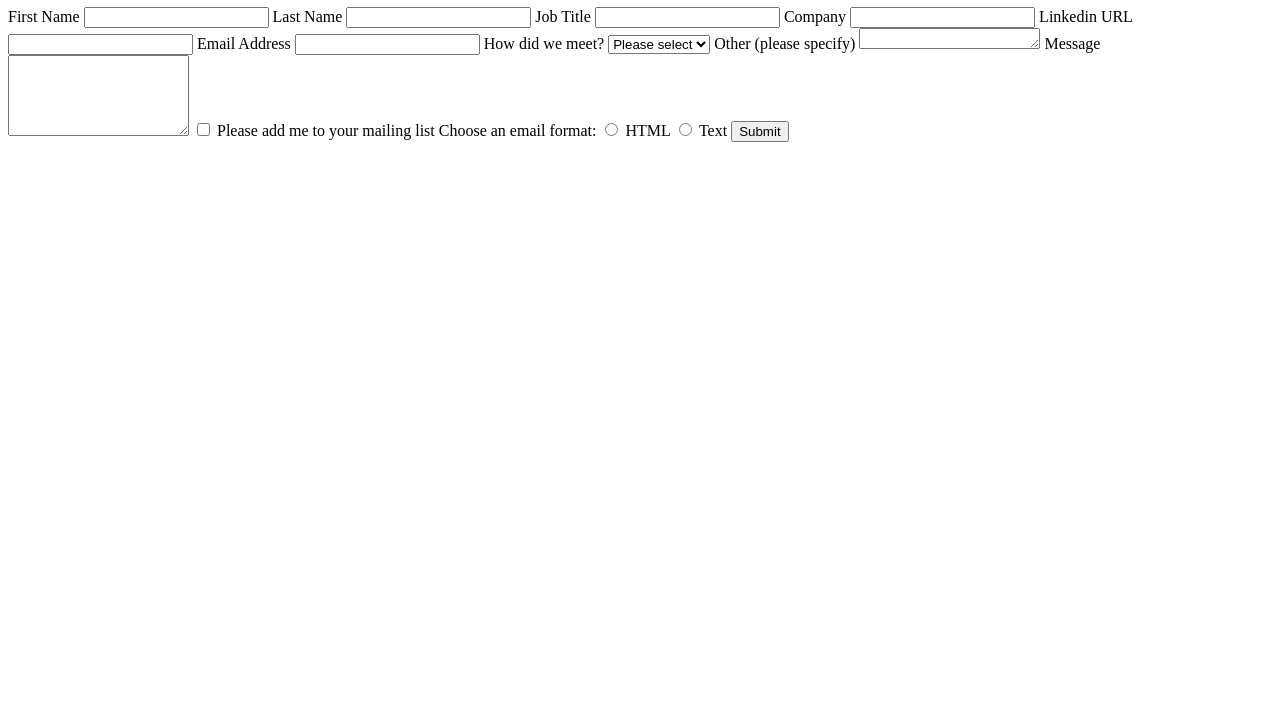
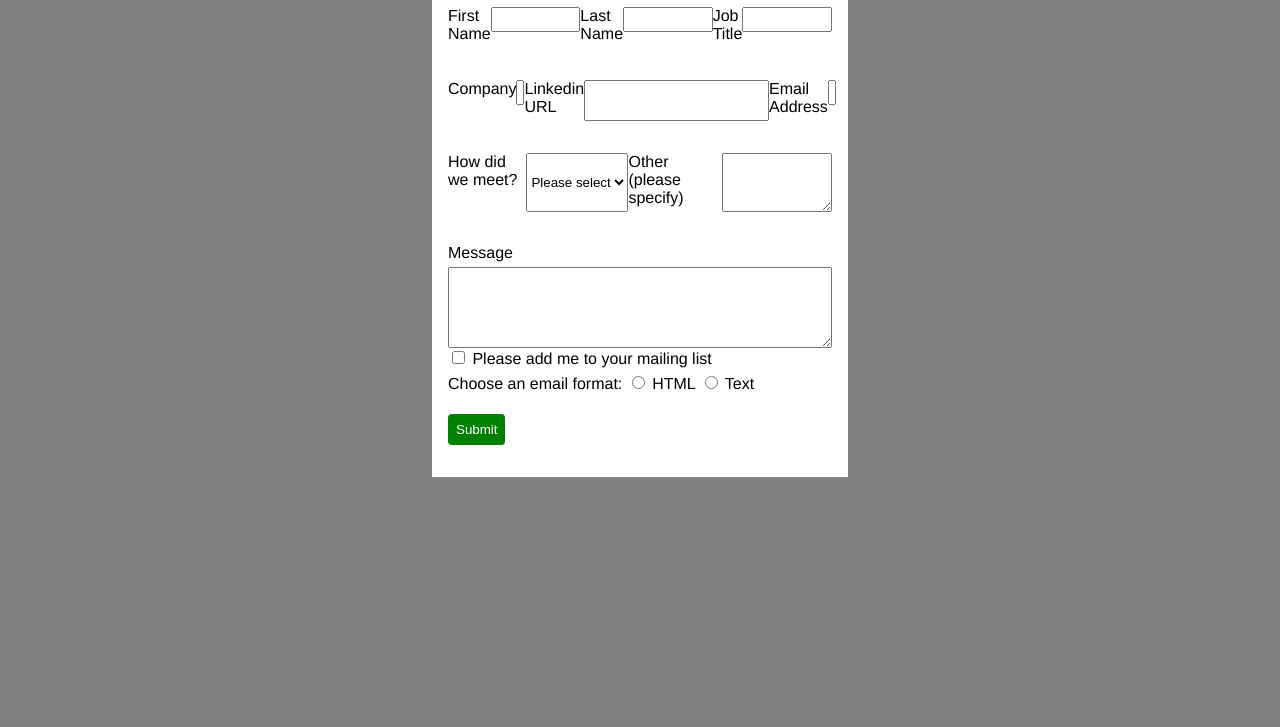
Before and after one commit to crex424/Contact-Form, a plain HTML site: page home.html in a window 1280 px wide. Shown: the part 73-800 px from the top of the page. Drawn offline with Linux system fonts and the light colour scheme.

Commit message:
added basic styling in progress

```diff
--- a/home.html
+++ b/home.html
@@ -8,13 +8,10 @@
     <title>Contact Form</title>
 </head>
 <body>
-    <div id="header">
-        <h1>Contact Form</h1>
-    </div>
-
     <div id="main">
-        <div id="contact-form">
-            <form action="">
+        <h1 id="header">Contact Form</h1>
+        <form action="#" method="get" id="contact-form">
+            <div id="row-one">
                 <label for="fname">First Name</label>
                 <input type="text" name="fname" id="fname">
 
@@ -23,7 +20,8 @@
 
                 <label for="job-title">Job Title</label>
                 <input type="text" name="job-title" id="job-title">
-
+            </div>
+            <div id="row-two">
                 <label for="company">Company</label>
                 <input type="text" name="company" id="company">
 
@@ -32,7 +30,8 @@
 
                 <label for="email">Email Address</label>
                 <input type="email" name="email" id="email">
-
+            </div>
+            <div id="row-three">
                 <label for="meet">How did we meet?</label>
                 <select name="meet" id="meet">
                     <option value="none">Please select</option>
@@ -43,7 +42,7 @@
 
                 <label for="other">Other (please specify)</label>
                 <textarea rows="1" name="other" id="other"></textarea>
-
+            </div>
             <label for="message">Message</label>
             <textarea rows="5" name="message" id="message"></textarea>
 
@@ -59,12 +58,11 @@
                 <input type="radio" id="text" class="eformat" name="method" value="eformat">
                 Text
             </label>
-
-                <button type="submit" id="submit-bn">Submit</button>
-            </form>
+            <div id="submit-bn">
+                <button type="submit">Submit</button>
             </div>
 
-
+        </form>
     </div>
 </body>
 </html>
--- a/styles/contact-form.css
+++ b/styles/contact-form.css
@@ -0,0 +1,77 @@
+* {
+    display: border-box;
+    /* background-color: gray; */
+}
+
+#header {
+    display: flex;
+    justify-content: center;
+}
+
+body {
+    background-color: grey;
+    margin: auto;
+    font-family: 'Franklin Gothic Medium', 'Arial Narrow', Arial, sans-serif;
+}
+
+label {
+  display: block; /* makes label take full width */
+  margin-bottom: 5px; /* spacing before input */
+}
+
+input[type="text"], input[type="email"]{
+    width: 100%;
+    margin: 0rem 0rem 1rem 0rem;
+    padding: -75rem;
+}
+
+#main {
+    background-color: white;
+    width: 30%;
+    margin: 0 auto;
+    padding: 0 1rem 2rem 1rem;
+}
+
+#contact-form {
+    display: flex;
+    justify-content: center;
+    flex-direction: column;
+}
+
+#row-one {
+    display: flex;
+    justify-content: center;
+    flex-direction: row;
+}
+
+#row-two {
+    display: flex;
+    justify-content: flex-start;
+    flex-direction: row;
+    padding-top: 2rem;
+}
+
+#row-three {
+    display: flex;
+    justify-content: flex-start;
+    flex-direction: row;
+    padding-top: 2rem;
+    padding-bottom: 2rem;
+}
+
+#mailing-list {
+    padding: 1rem;
+}
+
+#submit-bn {
+    padding-top: 1rem;
+}
+
+ button {
+    padding: 0.5rem;
+    background-color: green;
+    color: white;
+    text-align: center;
+    border: 0;
+    border-radius: 0.25rem;
+ }
```
Lines whose indentation alone changed are shown as unchanged.
